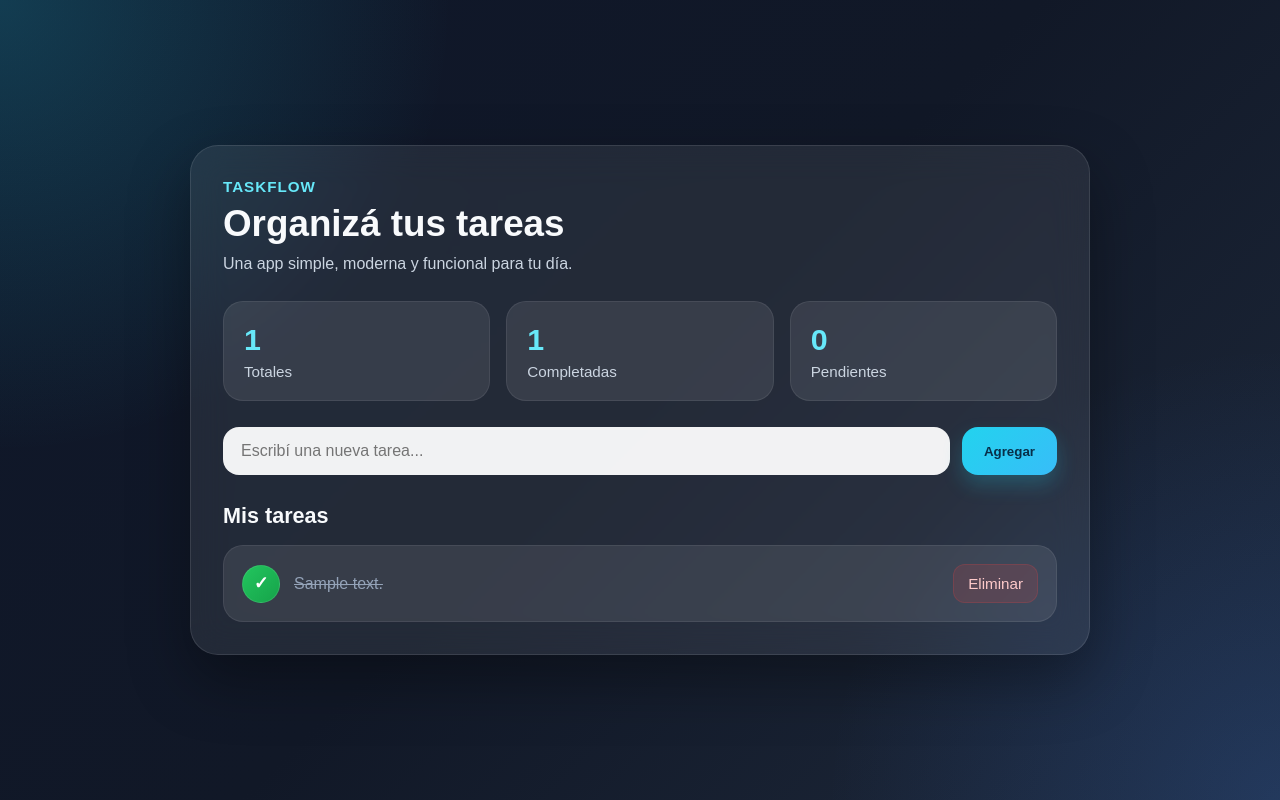
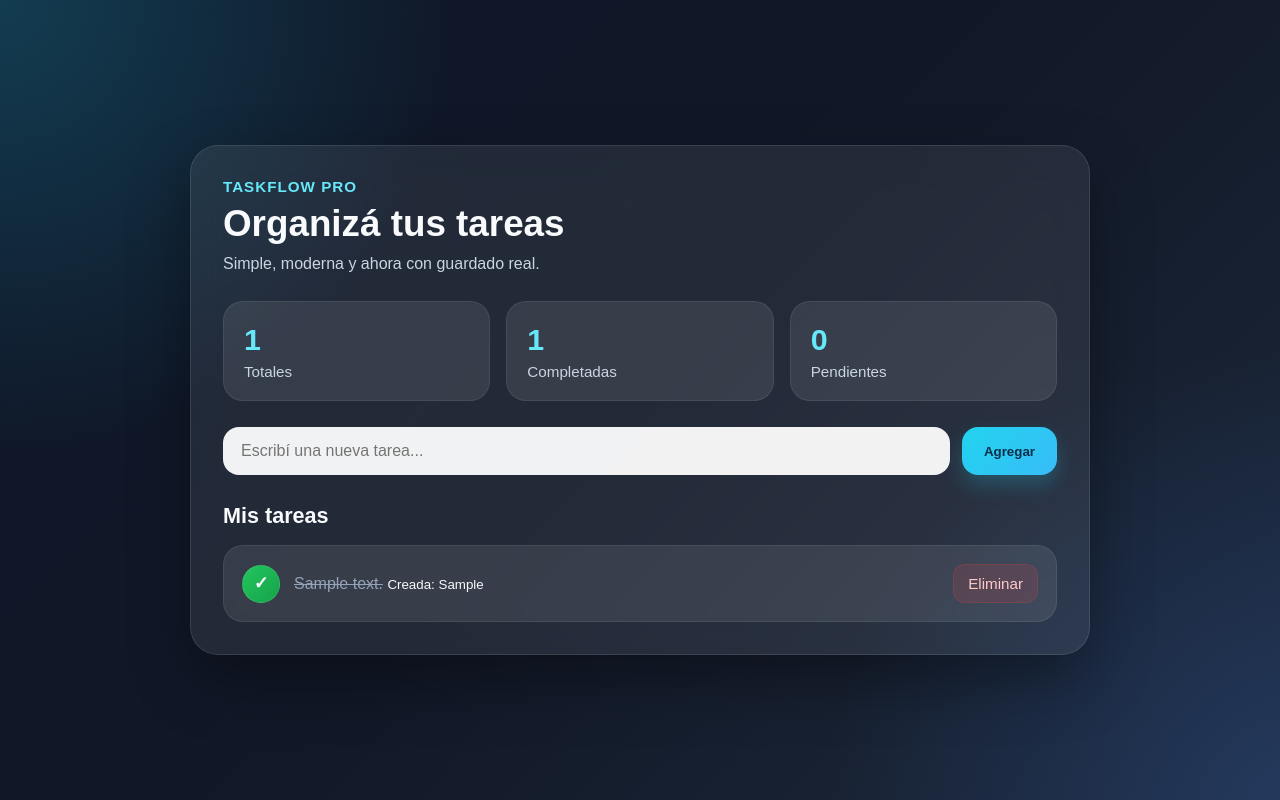
Before and after one commit to marquitos20115/Marcos, a Flask app: page / in a window 1280 px wide. Run offline with Flask 3, Linux system fonts and the light colour scheme; tables that the repository leaves empty hold one stand-in row (values such as "Sample post").

Commit message:
Update index.html

```diff
--- a/templates/index.html
+++ b/templates/index.html
@@ -3,7 +3,7 @@
 <head>
     <meta charset="UTF-8">
     <meta name="viewport" content="width=device-width, initial-scale=1.0">
-    <title>TaskFlow | Mis tareas</title>
+    <title>TaskFlow Pro</title>
     <link rel="stylesheet" href="{{ url_for('static', filename='style.css') }}">
 </head>
 <body>
@@ -11,9 +11,9 @@
         <section class="panel">
             <div class="encabezado">
                 <div>
-                    <p class="marca">TaskFlow</p>
+                    <p class="marca">TaskFlow Pro</p>
                     <h1>Organizá tus tareas</h1>
-                    <p class="subtitulo">Una app simple, moderna y funcional para tu día.</p>
+                    <p class="subtitulo">Simple, moderna y ahora con guardado real.</p>
                 </div>
             </div>
 
@@ -45,24 +45,23 @@
                 {% if tareas %}
                     <ul class="lista-tareas">
                         {% for tarea in tareas %}
-                            <li class="tarea {% if tarea.completada %}tarea-completada{% endif %}">
+                            <li class="tarea {% if tarea['completada'] == 1 %}tarea-completada{% endif %}">
                                 <div class="tarea-izquierda">
-                                    <a href="/completar/{{ loop.index0 }}" class="check-btn">
-                                        {% if tarea.completada %}
+                                    <a href="/completar/{{ tarea['id'] }}" class="check-btn">
+                                        {% if tarea['completada'] == 1 %}
                                             ✓
                                         {% else %}
                                             ○
                                         {% endif %}
                                     </a>
 
-                                    <span class="texto-tarea">
-                                        {{ tarea.texto }}
-                                    </span>
+                                    <div class="contenido-tarea">
+                                        <span class="texto-tarea">{{ tarea["texto"] }}</span>
+                                        <small class="fecha-tarea">Creada: {{ tarea["creada_en"] }}</small>
+                                    </div>
                                 </div>
 
-                                <a href="/eliminar/{{ loop.index0 }}" class="btn-eliminar">
-                                    Eliminar
-                                </a>
+                                <a href="/eliminar/{{ tarea['id'] }}" class="btn-eliminar">Eliminar</a>
                             </li>
                         {% endfor %}
                     </ul>
@@ -70,7 +69,7 @@
                     <div class="estado-vacio">
                         <div class="icono-vacio">📝</div>
                         <h3>No tenés tareas todavía</h3>
-                        <p>Agregá tu primera tarea para empezar a organizarte.</p>
+                        <p>Agregá tu primera tarea para empezar.</p>
                     </div>
                 {% endif %}
             </section>
```
